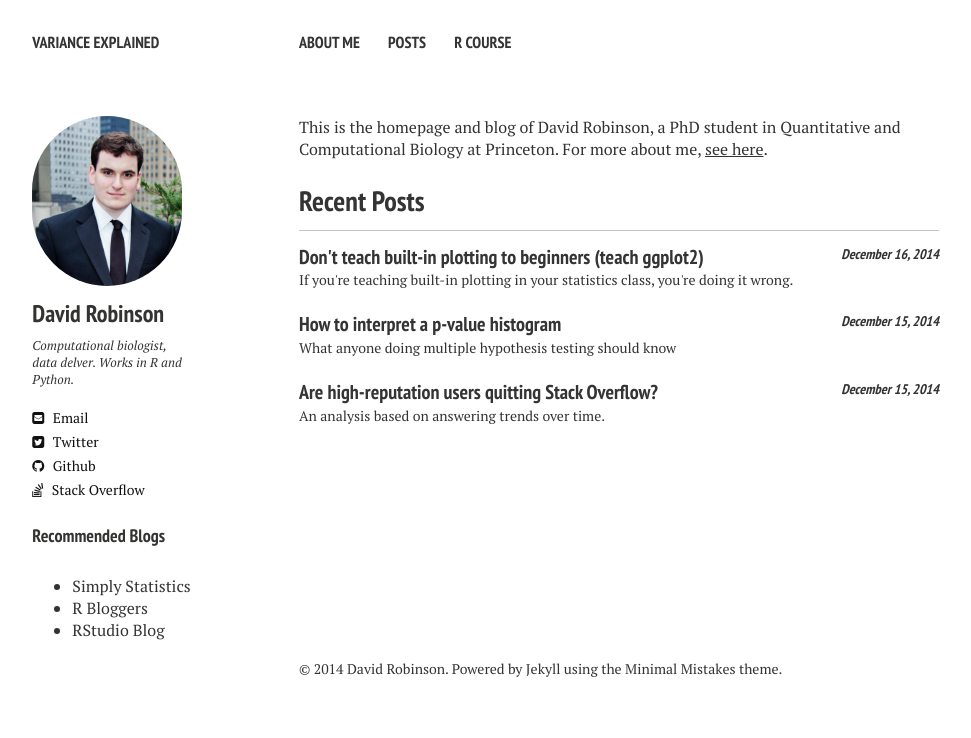
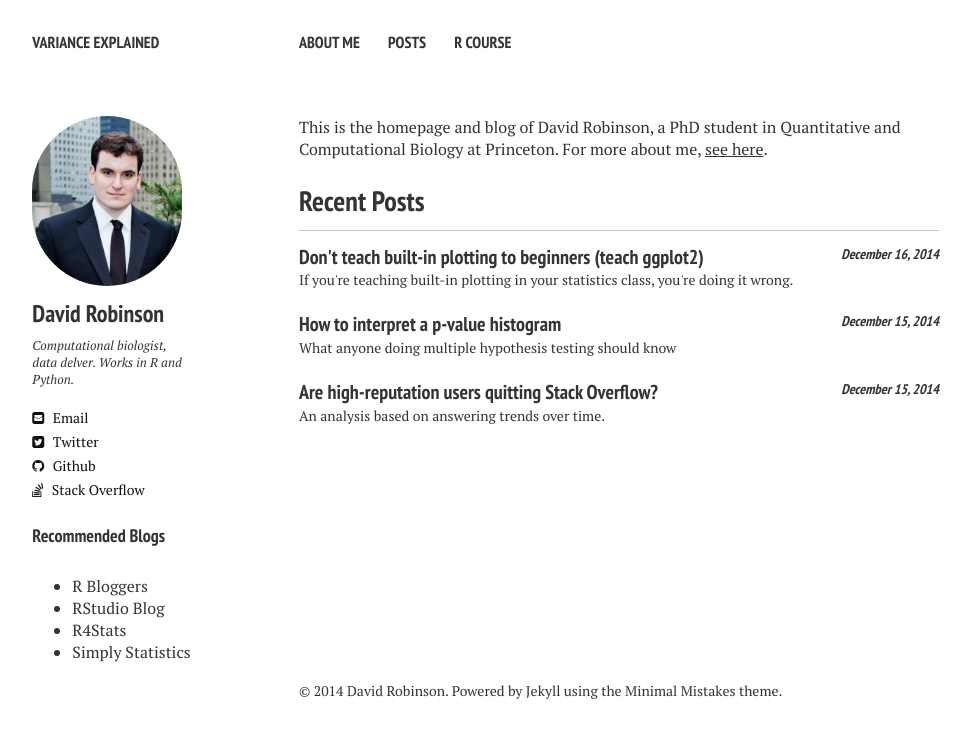
Before and after one commit to orenetar3/dgrtwo.github.com, a Jekyll site: the page built from index.md, in a window 1280 px wide. Shown: the top 738 px of the page, without its empty margins (21-992 px from the left). Built offline with Jekyll 4.4.1, drawn with Linux system fonts in a browser that asks for light colours; nearby versions of some CDN libraries.

Commit message:
Added R4Stats to blogroll

```diff
--- a/_includes/_author-bio.html
+++ b/_includes/_author-bio.html
@@ -26,9 +26,10 @@
 
 <h4>Recommended Blogs</h4>
 <ul>
-    <li><a href="http://simplystatistics.org/">Simply Statistics</a></li>
     <li><a href="http://www.r-bloggers.com/">R Bloggers</a></li>
     <li><a href="http://blog.rstudio.org/">RStudio Blog</a></li>
+    <li><a href="http://r4stats.com/">R4Stats</a></li>
+    <li><a href="http://simplystatistics.org/">Simply Statistics</a></li>
 </ul>
 
 </li>
```
